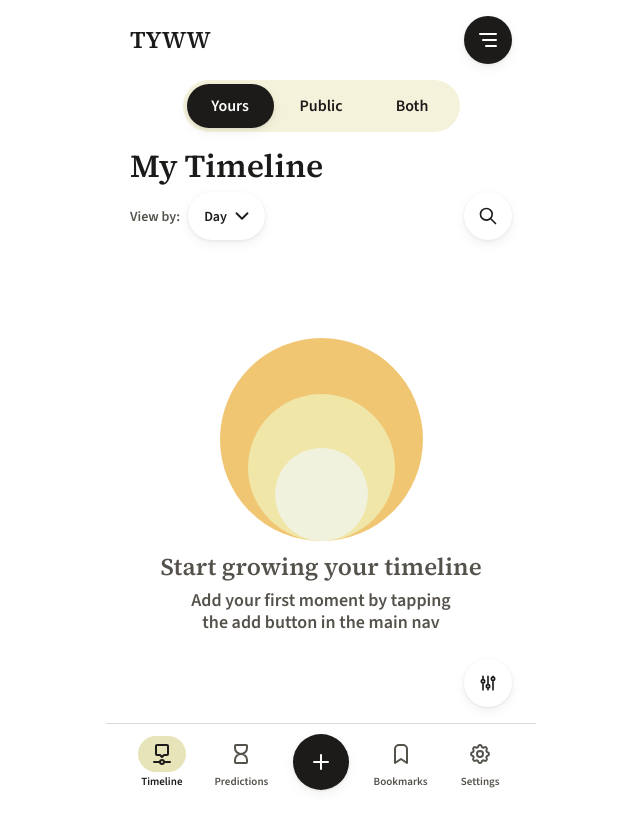
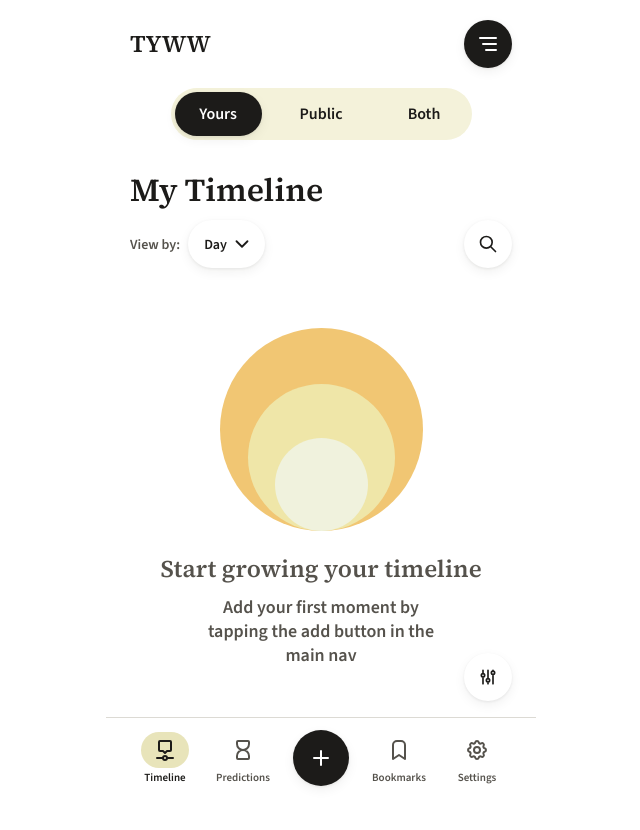
Before and after one commit to emiilyt/TYWW-prototype, a plain HTML site: page index.html in a window 1280 px wide. Both pictures are taken after typing "Sample" into the empty fields and a click on the button "Continue". Shown: the whole page, without its empty margins (319-959 px from the left). Before the commit the page ends 800 px from the top, so only its background shows below. Drawn offline with nearby package versions, Linux system fonts and the light colour scheme.

Commit message:
Add files via upload

```diff
--- a/index.html
+++ b/index.html
@@ -103,7 +103,7 @@ svg { display: block; flex-shrink: 0; }
   display: flex;
   align-items: center;
   justify-content: space-between;
-  padding: 10px 16px calc(10px + env(safe-area-inset-bottom));
+  padding: 12px 20px calc(14px + env(safe-area-inset-bottom));
 }
 .tab {
   flex: 1 1 0;
@@ -150,12 +150,12 @@ button, .btn-dark, .btn-white, .tab { transition: transform 100ms ease-out, opac
 .link { min-height: var(--tap); font-size: 14px; font-weight: 600; text-decoration: underline; text-underline-offset: 2px; align-self: flex-start; }
 
 /* ============ Header ============ */
-.topbar { display: flex; align-items: center; justify-content: space-between; padding: 16px var(--gutter); }
+.topbar { display: flex; align-items: center; justify-content: space-between; padding: 20px var(--gutter) 16px; }
 .wordmark { font-size: 24px; line-height: 28px; }
 
 /* Segmented toggle */
-.segment-wrap { display: flex; justify-content: center; padding: 0 var(--gutter); }
-.segment { display: flex; gap: 4px; padding: 4px; background: var(--card); border-radius: var(--r-pill); }
+.segment-wrap { display: flex; justify-content: center; padding: 4px var(--gutter) 8px; }
+.segment { display: flex; gap: clamp(4px, 8vw - 14px, 16px); padding: 4px; background: var(--card); border-radius: var(--r-pill); }
 .segment button {
   min-width: 87px; min-height: var(--tap); padding: 8px 12px;
   border-radius: var(--r-pill); font-size: 16px; line-height: 18px; font-weight: 600;
@@ -163,8 +163,8 @@ button, .btn-dark, .btn-white, .tab { transition: transform 100ms ease-out, opac
 .segment button[aria-pressed="true"] { background: var(--ink); color: #FFFFFF; box-shadow: var(--shadow-pill); }
 
 /* Title row */
-.title-row { display: flex; align-items: flex-end; justify-content: space-between; gap: 16px; padding: 16px var(--gutter); }
-.title-block { display: flex; flex-direction: column; gap: 8px; }
+.title-row { display: flex; align-items: flex-end; justify-content: space-between; gap: 16px; padding: 24px var(--gutter) 20px; }
+.title-block { display: flex; flex-direction: column; gap: 12px; }
 .h2 { font-size: 32px; line-height: 36px; }
 .viewby { display: flex; align-items: center; gap: 8px; }
 .viewby-label { font-size: 14px; line-height: 15px; font-weight: 600; color: var(--ink-2); }
@@ -188,12 +188,12 @@ button, .btn-dark, .btn-white, .tab { transition: transform 100ms ease-out, opac
 
 /* ============ Timeline ============ */
 .empty {
-  flex: 1; display: flex; flex-direction: column; align-items: center; justify-content: center; gap: 8px;
-  padding: 24px var(--gutter) 32px; text-align: center; color: var(--ink-2);
-}
-.empty-art { width: 203px; max-width: 60%; height: auto; margin-bottom: 4px; }
+  flex: 1; display: flex; flex-direction: column; align-items: center; justify-content: center; gap: 12px;
+  padding: 40px var(--gutter) 88px;   /* sits a little above centre, well clear of the filter button */ text-align: center; color: var(--ink-2);
+}
+.empty-art { width: 203px; max-width: 56%; height: auto; margin-bottom: 12px; }
 .empty-title { font-size: 24px; line-height: 28px; }
-.empty-body { font-size: 18px; line-height: 22px; font-weight: 600; max-width: 260px; }
+.empty-body { font-size: 18px; line-height: 24px; font-weight: 600; max-width: 250px; }
 
 /* Timeline: date column | spine | cards. The spine spans every row of the grid. */
 .tl {
```
